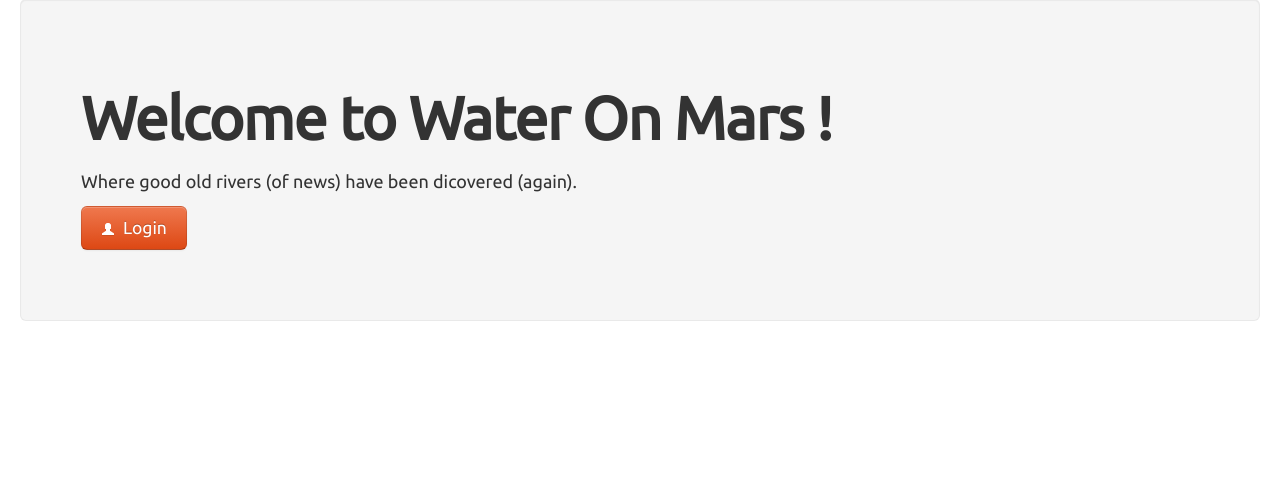
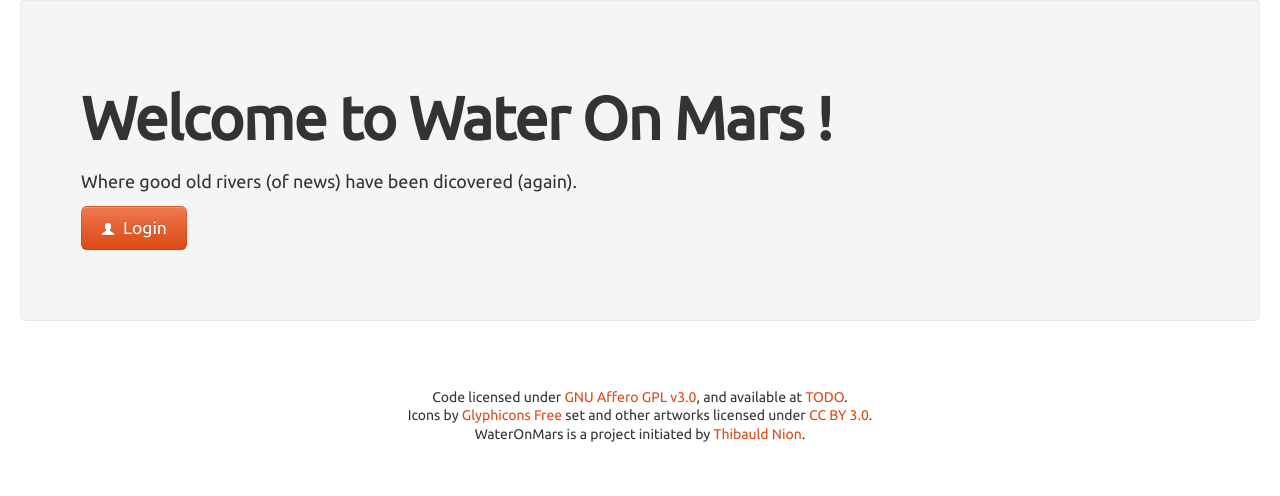
Before and after one commit to tibonihoo/wateronmars, a Django app: page / in a window 1280 px wide. Shown: the part 59-555 px from the top of the page. Run offline with Django 3.2, Linux system fonts and the light colour scheme; parts of the project's set-up code (start-up, migrations or seed data) failed here and were passed over; some libraries are stand-ins or nearby versions.

Commit message:
add a footer (still incomplete)

```diff
--- a/wom_user/templates/base_nojs.html
+++ b/wom_user/templates/base_nojs.html
@@ -8,6 +8,10 @@
     <meta name="author" content="">
     <link href="{{ STATIC_URL }}bootstrap/css/bootstrap.min.css" rel="stylesheet">
     <link href="{{ STATIC_URL }}bootstrap/css/bootstrap-responsive.css" rel="stylesheet">
+    <style>
+    .footer { text-align: center; line-height: 60%; margin-top: 3em; }
+    .footer ul li { display: inline; }
+    </style>
     {% block head_after_css %}
     {% endblock %}
   </head>
@@ -40,6 +44,15 @@
     </div>
     {% block body_below_nav %}
     {% endblock %}
+
+    <div class="footer">
+      <div class="container">
+        <p>Code licensed under <a href="http://www.gnu.org/licenses/agpl-3.0.html" target="_blank">GNU Affero GPL v3.0</a>, and available at <a href="">TODO</a>.</p>
+        <p>Icons by <a href="http://glyphicons.com">Glyphicons Free</a> set and other artworks licensed under <a href="http://creativecommons.org/licenses/by/3.0/">CC BY 3.0</a>.</p>
+        <p>WaterOnMars is a project initiated by <a href="http://tibonihoo.net">Thibauld Nion</a>.</p>
+      </div>
+    </div>
+
   </body>
   {% block after_body %}
   {% endblock %}
```
